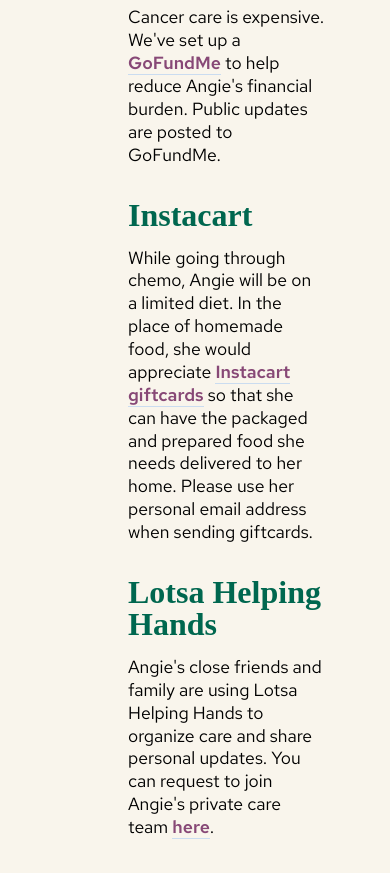
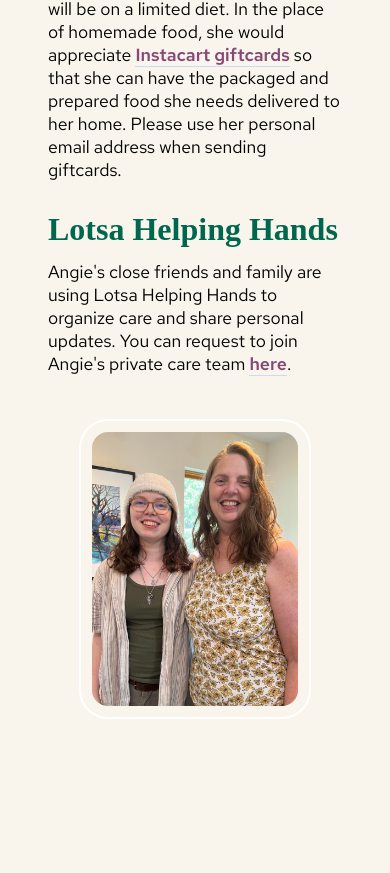
Before and after one commit to alyssahursh/support-angie, a plain HTML site: page index.html in a window 390 px wide. Shown: the part 635-1508 px from the top of the page. After the commit the page ends 1389 px from the top, so only its background shows below. Drawn offline with Linux system fonts and the light colour scheme; a web font is replaced by a local one.

Commit message:
Mobile styles

```diff
--- a/styles.css
+++ b/styles.css
@@ -12,7 +12,6 @@ body {
     align-items: start;
   }
 
-  /* Left column */
 .left-column img {
     max-width: 100%;
     height: auto;
@@ -58,3 +57,34 @@ a {
 a:hover {
     color: #c43ea1;
 }
+
+@media (max-width: 768px) {
+    .container {
+      display: grid;
+      grid-template-columns: 1fr; /* single column */
+      gap: 1.5rem;
+      padding: 3rem;
+    }
+
+    /* Reverse order: right-column first, left-column second */
+    .right-column {
+      order: 1;
+    }
+
+    .left-column {
+      order: 2;
+      margin: 0 auto; /* optional: center the image */
+      max-width: 70%;
+    }
+
+    .left-column img {
+        max-width: 100%;
+        height: auto;
+        border-radius: 1rem;
+        position: relative;
+        display: block;
+        box-shadow: none;
+        outline: solid 2px white;
+        outline-offset: 0.7rem;
+    }
+}
```
